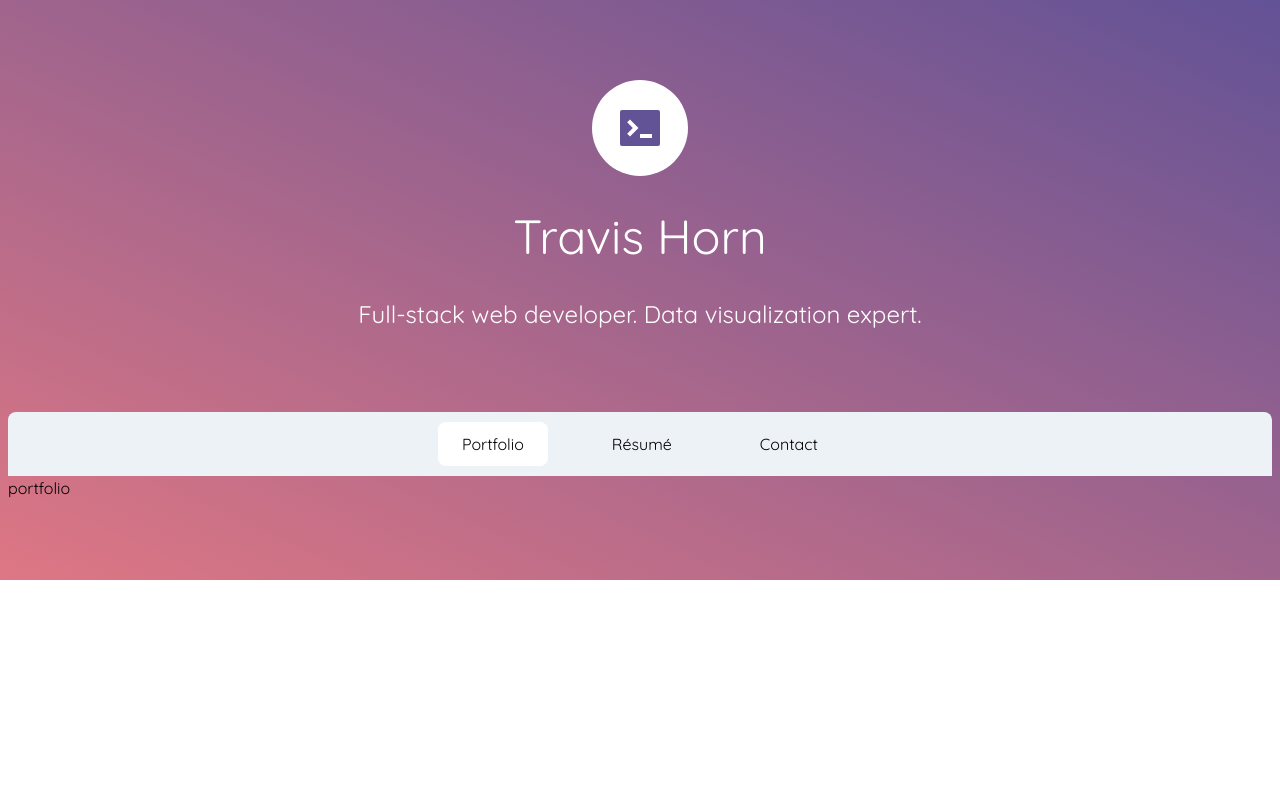
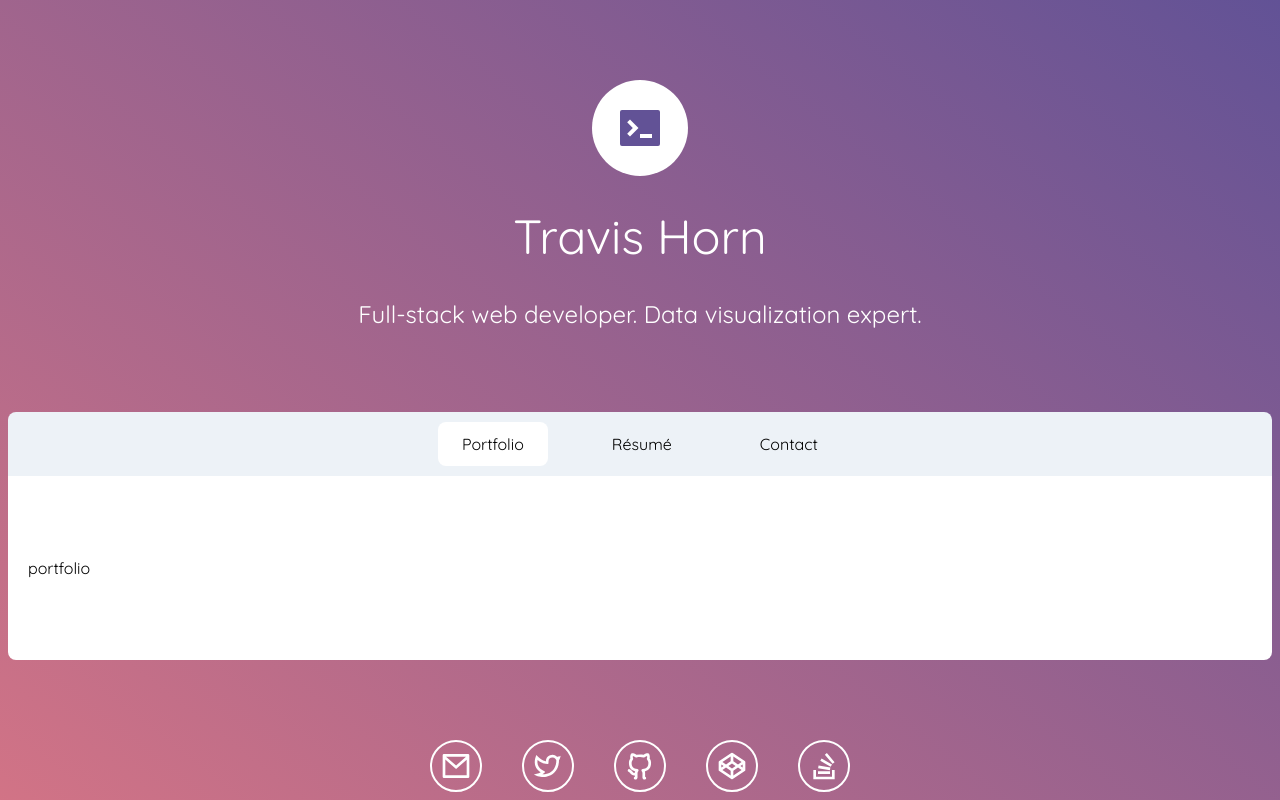
Before and after one commit to travishorn/travishorn.github.io, a Nuxt app: page / in a window 1280 px wide. Shown: the top 800 px of the page. Built offline with nearby package versions, Linux system fonts and the light colour scheme.

Commit message:
Main content

```diff
--- a/layouts/default.vue
+++ b/layouts/default.vue
@@ -1,16 +1,23 @@
 <template>
-  <div class="bg-gradient-to-tr from-stellar-red to-stellar-blue py-20 px-2">
+  <div class="min-h-screen bg-gradient-to-tr from-stellar-red to-stellar-blue py-20 px-2">
     <site-header />
-    <Nuxt />
+
+    <div class="container mx-auto px-5 py-20 bg-white rounded-b-lg">
+      <Nuxt />
+    </div>
+
+    <site-footer />
   </div>
 </template>
 
 <script>
 import SiteHeader from "@/components/SiteHeader";
+import SiteFooter from "@/components/SiteFooter";
 
 export default {
   components: {
-    SiteHeader
+    SiteHeader,
+    SiteFooter
   }
 }
 </script>
```
